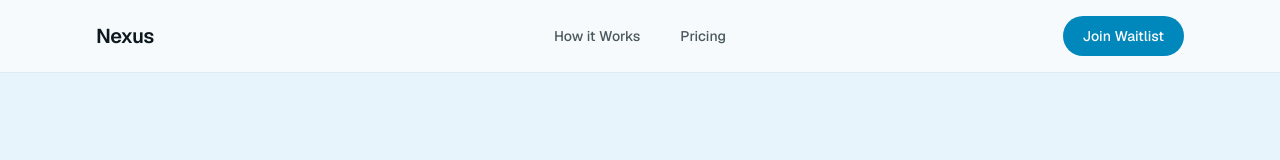
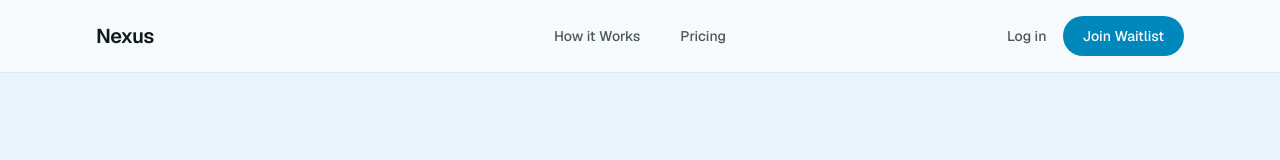
Before and after one commit to faustoramon/project-x-nexus, a Next.js app: page / in a window 1280 px wide. Shown: the top 160 px of the page. Built offline with nearby package versions, Linux system fonts and the light colour scheme.

Commit message:
feat: add dummy login button to header
Co-Authored-By: Claude Opus 4.7 <noreply@anthropic.com>

```diff
--- a/components/header.tsx
+++ b/components/header.tsx
@@ -41,7 +41,14 @@ export function Header() {
             Pricing
           </Link>
         </div>
-        <div className="hidden lg:flex lg:flex-1 lg:justify-end">
+        <div className="hidden lg:flex lg:flex-1 lg:items-center lg:justify-end lg:gap-x-4">
+          <button
+            type="button"
+            onClick={() => alert("Login coming soon")}
+            className="text-sm font-medium text-muted-foreground transition-colors hover:text-foreground"
+          >
+            Log in
+          </button>
           <Link
             href="#waitlist"
             className="rounded-full bg-primary px-5 py-2.5 text-sm font-medium text-primary-foreground transition-all hover:bg-primary/90"
@@ -89,7 +96,17 @@ export function Header() {
                     Pricing
                   </Link>
                 </div>
-                <div className="py-6">
+                <div className="py-6 space-y-2">
+                  <button
+                    type="button"
+                    onClick={() => {
+                      setMobileMenuOpen(false);
+                      alert("Login coming soon");
+                    }}
+                    className="-mx-3 block w-full rounded-lg px-3 py-2.5 text-center text-base font-medium text-muted-foreground hover:bg-accent hover:text-foreground"
+                  >
+                    Log in
+                  </button>
                   <Link
                     href="#waitlist"
                     className="-mx-3 block rounded-full bg-primary px-3 py-2.5 text-center text-base font-medium text-primary-foreground"
```
